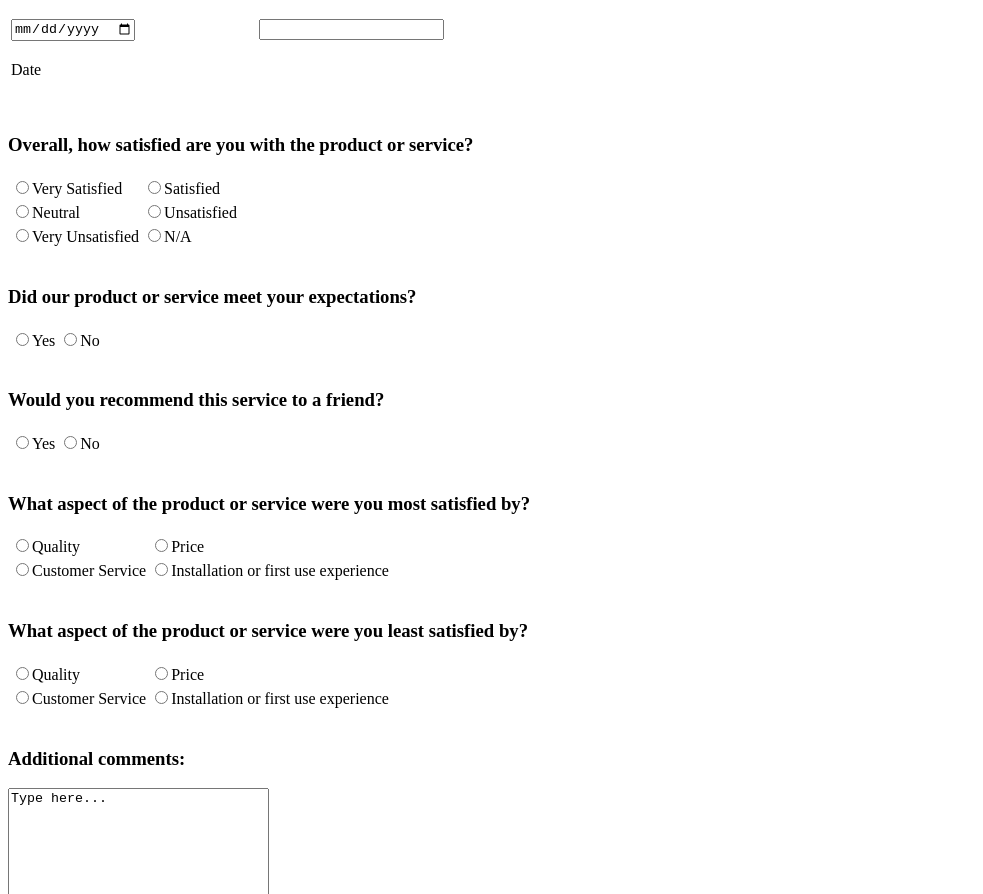
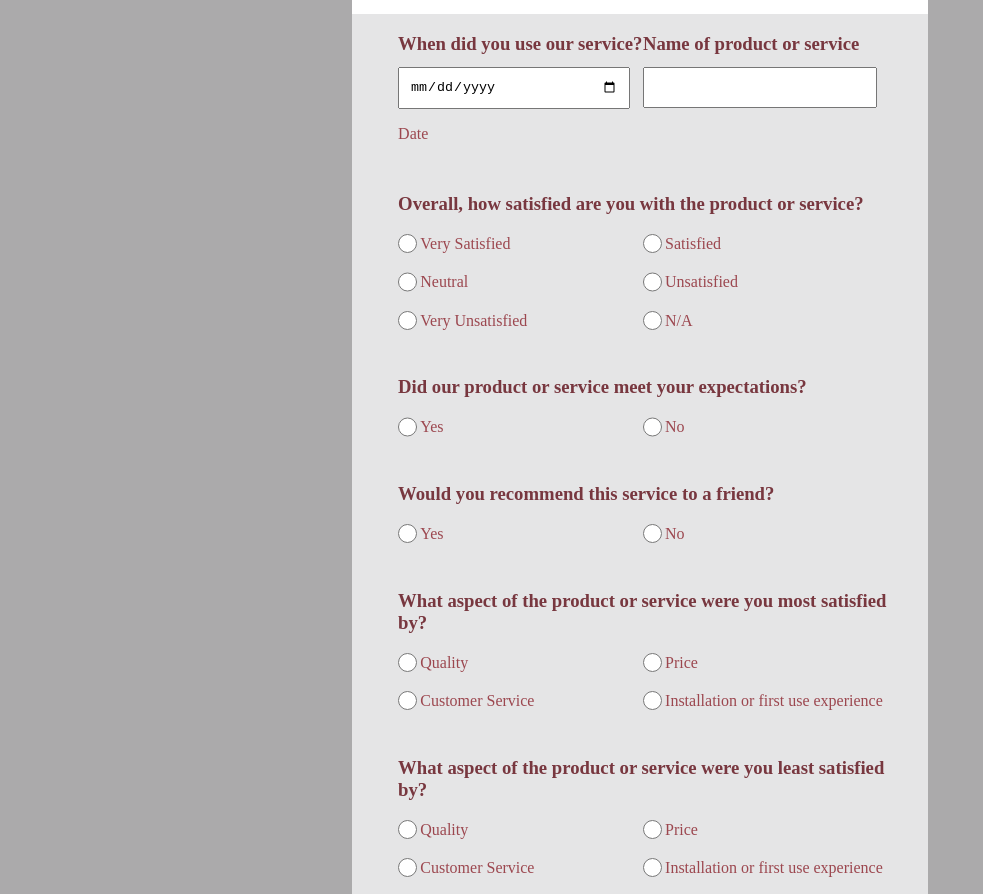
Before and after one commit to HassanKhalil33/survey-clone, a plain HTML site: page index.html in a window 1280 px wide. Shown: the part 127-1021 px from the top of the page, without its empty margins (0-983 px from the left). Drawn offline with Linux system fonts and the light colour scheme; a web font is replaced by a local one.

Commit message:
Fear of Net Cutoff

```diff
--- a/index.html
+++ b/index.html
@@ -6,94 +6,102 @@
         <meta name="viewport" content="width=device-width, initial-scale=1.0">
         <title>Survey Clone</title>
         <link rel="stylesheet" href="styles/styles.css">
+        <link rel="preconnect" href="https://fonts.googleapis.com">
+        <link rel="preconnect" href="https://fonts.gstatic.com" crossorigin>
+        <link href="https://fonts.googleapis.com/css2?family=Candal&display=swap" rel="stylesheet">
     </head>
 
     <body>
-    <div>
-        <div>
-            <h1>Follow Up Survey</h1>
+    <div class="main">
+        <div class="header">
+            <h1><strong>Follow Up Survey</strong></h1>
         </div>
 
-        <table>
-        <tr>
-            <td><h3>When did you use our service?</h3></td>
-            <td><h3>Name of product or service</h3></td>
-        </tr>
-        <tr>
-            <td><input type="date" name="" id=""></td>
-            <td><input type="text" name="" id=""></td>
-        </tr>
-        <tr>
-            <td><p class="small">Date</p></td>
-        </tr>
-        </table>
+        <div class="part-div">
+            <div class="left">
+                <h3>When did you use our service?</h3>
+                <input type="date" name="" id="date">
+                <p id="small">Date</p>
+
+            </div>
+
+            <div class="right">
+                <h3>Name of product or service</h3>
+                <input type="text" name="" id="text">
+                <p id="hidden">D</p>
+            </div>
+        </div>
         <br>
 
+        <div class="part-div">
             <h3>Overall, how satisfied are you with the product or service?</h3>
-        <table>
-        <tr>
-            <td><input type="radio" name="" id="">Very Satisfied</td>
-            <td><input type="radio" name="" id="">Satisfied</td>
-        </tr>
-        <tr>
-            <td><input type="radio" name="" id="">Neutral</td>
-            <td><input type="radio" name="" id="">Unsatisfied</td>
-        </tr>
-        <tr>
-            <td><input type="radio" name="" id="">Very Unsatisfied</td>
-            <td><input type="radio" name="" id="">N/A</td>
-        </tr>
-        </table>
+            <div class="left">
+                <p><input type="radio" name="" id="">Very Satisfied</p>
+                <p><input type="radio" name="" id="">Neutral</p>
+                <p><input type="radio" name="" id="">Very Unsatisfied</p>
+            </div>
+            <div class="right">
+                <p><input type="radio" name="" id="">Satisfied</p>
+                <p><input type="radio" name="" id="">Unsatisfied</p>
+                <p><input type="radio" name="" id="">N/A</p>
+            </div>
+        </div>
         <br>
 
+        <div class="part-div">
             <h3>Did our product or service meet your expectations?</h3>
-        <table>
-        <tr>
-            <td><input type="radio" name="" id="">Yes</td>
-            <td><input type="radio" name="" id="">No</td>
-        </tr>
-        </table>
+            <div class="left">
+                <p><input type="radio" name="" id="">Yes</p>
+            </div>
+            <div class="right">
+                <p><input type="radio" name="" id="">No</p>
+            </div>
+        </div>
         <br>
 
+        <div class="part-div">
             <h3>Would you recommend this service to a friend?</h3>
-        <table>
-        <tr>
-            <td><input type="radio" name="" id="">Yes</td>
-            <td><input type="radio" name="" id="">No</td>
-        </tr>
-        </table>
+            <div class="left">
+                <p><input type="radio" name="" id="">Yes</p>
+            </div>
+            <div class="right">
+                <p><input type="radio" name="" id="">No</p>
+            </div>
+        </div>
         <br>
 
+        <div class="part-div">
             <h3>What aspect of the product or service were you most satisfied by?</h3>
-        <table>
-        <tr>
-            <td><input type="radio" name="" id="">Quality</td>
-            <td><input type="radio" name="" id="">Price</td>
-        </tr>
-        <tr>
-            <td><input type="radio" name="" id="">Customer Service</td>
-            <td><input type="radio" name="" id="">Installation or first use experience</td>
-        </tr>
-        </table>
+            <div class="left">
+                <p><input type="radio" name="" id="">Quality</p>
+                <p><input type="radio" name="" id="">Customer Service</p>
+            </div>
+            <div class="right">
+                <p><input type="radio" name="" id="">Price</p>
+                <p><input type="radio" name="" id="">Installation or first use experience</p>
+            </div>
+        </div>
         <br>
 
+        <div class="part-div">
             <h3>What aspect of the product or service were you least satisfied by?</h3>
-        <table>
-        <tr>
-            <td><input type="radio" name="" id="">Quality</td>
-            <td><input type="radio" name="" id="">Price</td>
-        </tr>
-        <tr>
-            <td><input type="radio" name="" id="">Customer Service</td>
-            <td><input type="radio" name="" id="">Installation or first use experience</td>
-        </tr>
-        </table>
+            <div class="left">
+                <p><input type="radio" name="" id="">Quality</p>
+                <p><input type="radio" name="" id="">Customer Service</p>
+            </div>
+            <div class="right">
+                <p><input type="radio" name="" id="">Price</p>
+                <p><input type="radio" name="" id="">Installation or first use experience</p>
+            </div>
+        </div>
         <br>
 
+        <div class="part-div">
             <h3>Additional comments:</h3>
-        <textarea name="" id="" cols="30" rows="10">Type here...</textarea>
+            <textarea class="center" name="" id="" cols="30" rows="10">Type here...</textarea>
             <br>
-        <button type="submit" id="submit-button">Submit</button>
+            <button class="center" type="submit" id="submit-button">Submit</button>
+        </div>
     </div>
     </body>
 </html>
--- a/styles/styles.css
+++ b/styles/styles.css
@@ -0,0 +1,83 @@
+body {
+    margin: 0 0 0 0;
+    background-color: #ABAAAB;
+    color: #9C474F;
+}
+
+h1 {
+    text-align: center;
+    color: #78373F;
+    font-family: 'Candal', sans-serif;
+}
+
+h3 {
+    color: #78373F;
+    margin-bottom: 0;
+}
+
+p {
+    margin-bottom: 2%;
+    margin-left: 0;
+}
+
+input[type=radio] {
+    height: 1.2rem;
+    width: 1.2rem;
+    margin-left: 0;
+    vertical-align: bottom;
+}
+
+.main {
+    margin: 3% auto 3% auto;
+    width: 45%;
+    background-color: #E5E5E6;
+}
+
+.header {
+    padding-top: 2%;
+    padding-bottom: 2%;
+    background-color: white;
+    width: 100%;
+}
+
+.part-div {
+    margin: 0 8% 4% 8%;
+    width: 85%;
+    display: inline-block;
+}
+
+.left {
+    float: left;
+    width: 50%;
+}
+
+.right {
+    float: right;
+    width: 50%;
+}
+
+.center {
+    margin-left: auto;
+    margin-right: auto;
+    width: 50%;
+}
+
+#small {
+
+}
+
+#hidden {
+    visibility: hidden;
+}
+
+#date {
+    width: 85%;
+    padding: 10px;
+    margin-top: 5%;
+}
+
+#text {
+    width: 85%;
+    padding: 11px;
+    margin-top: 5%;
+}
```
Lines whose indentation alone changed are shown as unchanged.
